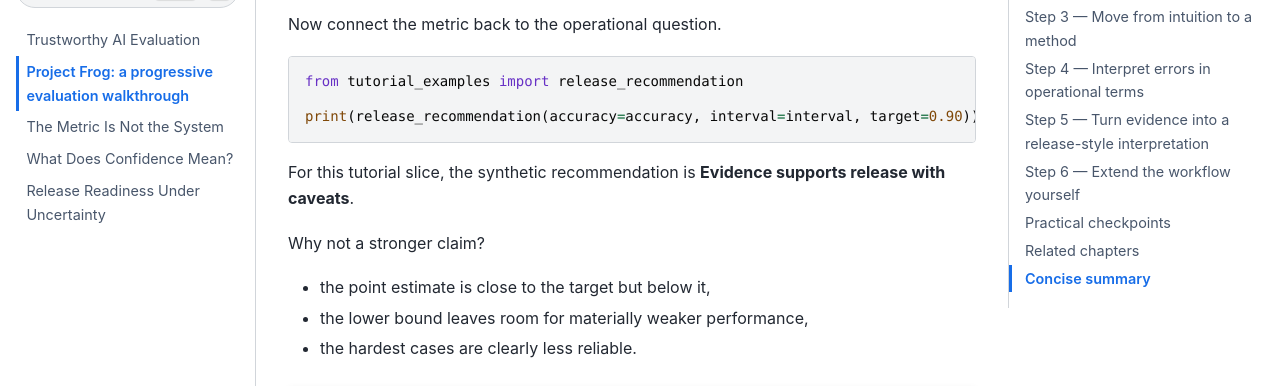
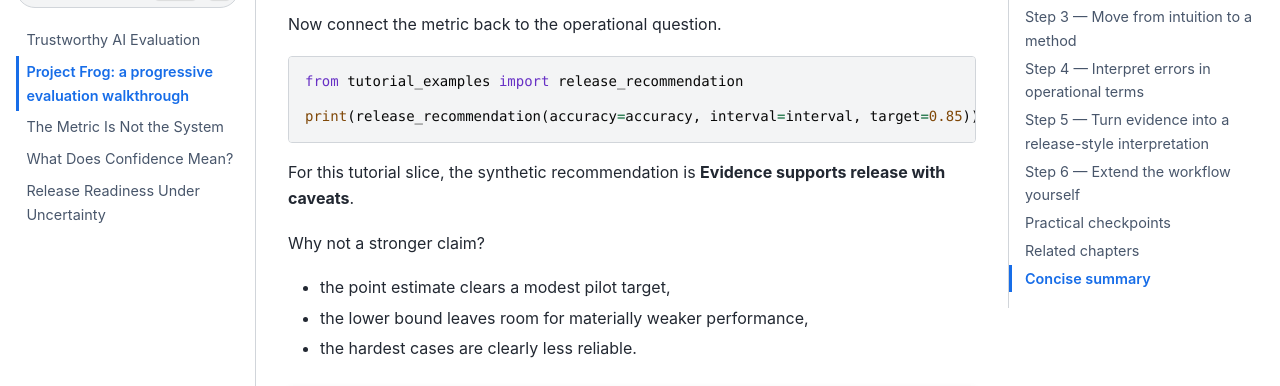
Before and after one commit to dermot-r-cochran/applied-statistics-for-AI-engineers, a Jupyter Book: the page built from tutorials/project-frog-progressive-evaluation.md, in a window 1280 px wide and 900 px high, scrolled down 3060 px. Shown: the part 152-538 px from the top of the window. Built offline with Jupyter Book 1.0.4 settings and Sphinx 7.4.7 and the Sphinx Book theme 1.1.4, drawn with Linux system fonts in a browser that asks for light colours.

Commit message:
Refine release recommendation logic
Co-authored-by: dermot-r-cochran <56913671+dermot-r-cochran@users.noreply.github.com>

````diff
--- a/tutorials/project-frog-progressive-evaluation.md
+++ b/tutorials/project-frog-progressive-evaluation.md
@@ -117,14 +117,14 @@ Now connect the metric back to the operational question.
 ```python
 from tutorial_examples import release_recommendation
 
-print(release_recommendation(accuracy=accuracy, interval=interval, target=0.90))
+print(release_recommendation(accuracy=accuracy, interval=interval, target=0.85))
 ```
 
 For this tutorial slice, the synthetic recommendation is **Evidence supports release with caveats**.
 
 Why not a stronger claim?
 
-- the point estimate is close to the target but below it,
+- the point estimate clears a modest pilot target,
 - the lower bound leaves room for materially weaker performance,
 - the hardest cases are clearly less reliable.
 
````
Also changed, not shown: tutorial_examples.py (+6 -2 lines), 1 other file.
